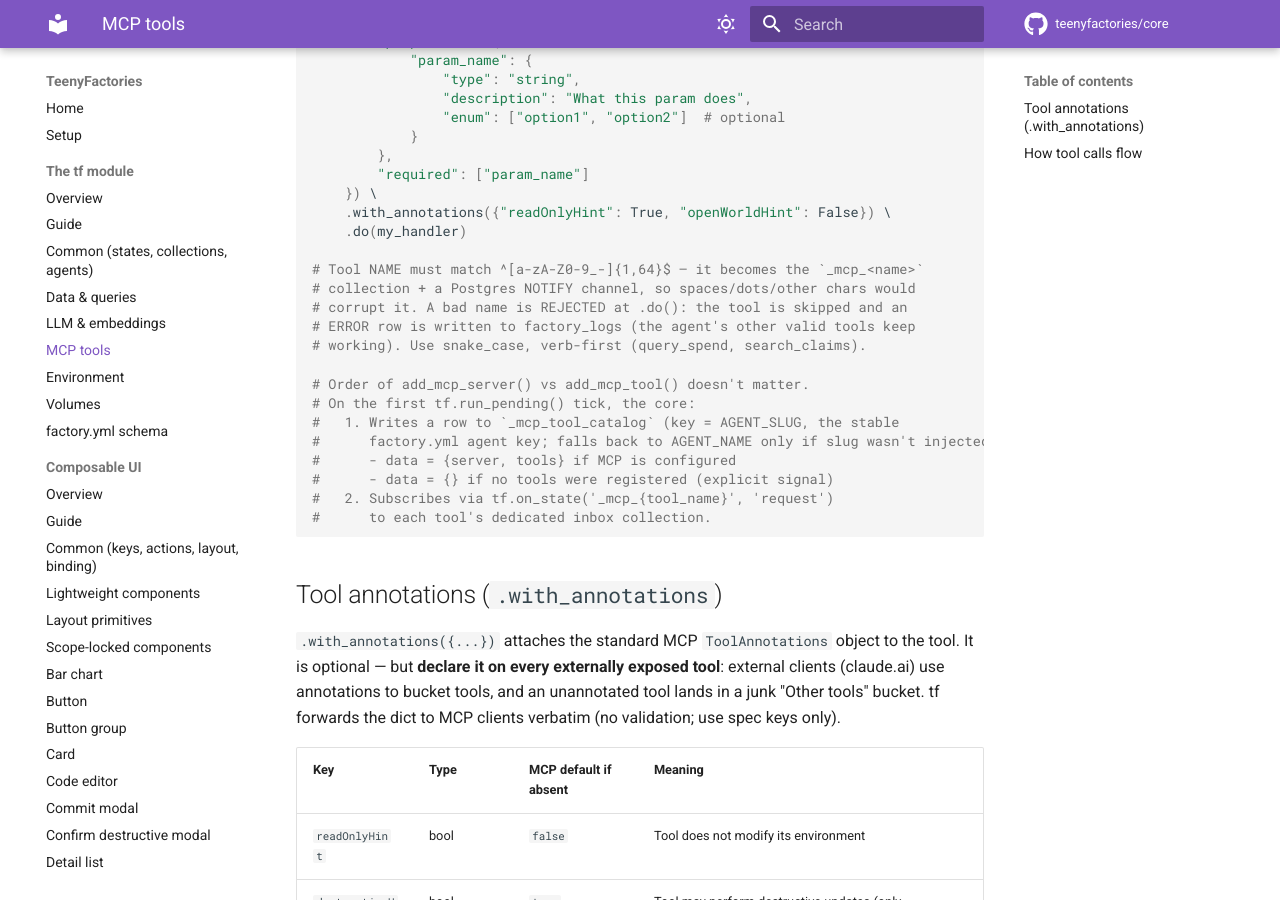
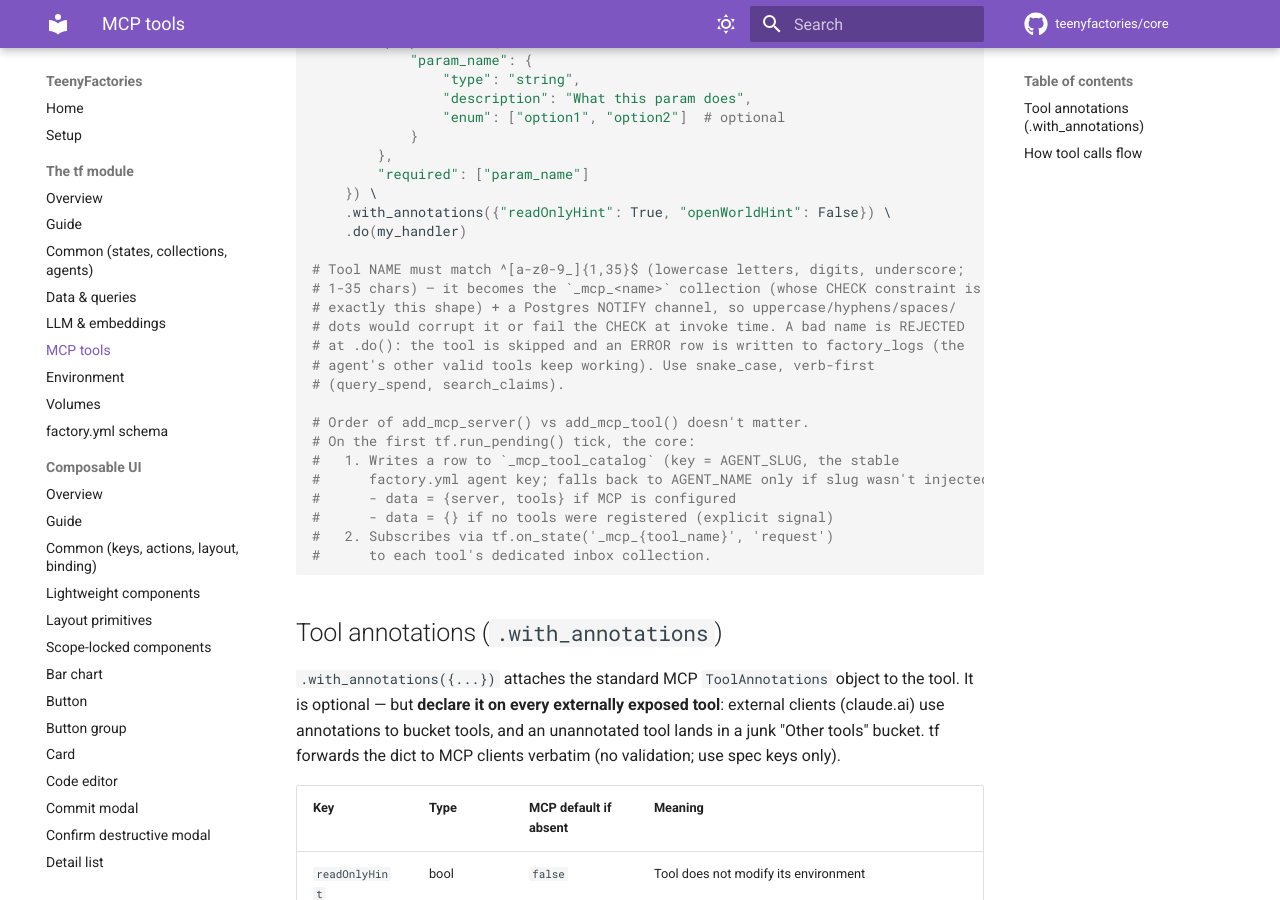
Before and after one commit to teenyfactories/core, an MkDocs documentation site: the page built from docs/reference/tf-mcp.md, in a window 1280 px wide and 900 px high, scrolled down 371 px. Built offline with MkDocs 1.6.1 and Material for MkDocs 9.7.7, drawn with Linux system fonts in a browser that asks for light colours; comment, search, counter and statistics services are not loaded.

Commit message:
fix(mcp): tighten tool-name guard to ^[a-z0-9_]{1,35}$ at publish
Align the .do() registration guard with the _mcp_<name> collection CHECK
so a tool name can no longer register in the catalog yet fail the DB CHECK
at invoke time (listable-but-uncallable). Previously ^[a-zA-Z0-9_-]{1,64}$
admitted names like `Query-Spend`. Bad names still log-and-skip so the
agent's other valid tools keep working. Reference doc + README synced.

```diff
--- a/docs/reference/tf-mcp.md
+++ b/docs/reference/tf-mcp.md
@@ -22,11 +22,13 @@ tf.add_mcp_tool('tool_name', 'Description for the LLM') \
     .with_annotations({"readOnlyHint": True, "openWorldHint": False}) \
     .do(my_handler)
 
-# Tool NAME must match ^[a-zA-Z0-9_-]{1,64}$ — it becomes the `_mcp_<name>`
-# collection + a Postgres NOTIFY channel, so spaces/dots/other chars would
-# corrupt it. A bad name is REJECTED at .do(): the tool is skipped and an
-# ERROR row is written to factory_logs (the agent's other valid tools keep
-# working). Use snake_case, verb-first (query_spend, search_claims).
+# Tool NAME must match ^[a-z0-9_]{1,35}$ (lowercase letters, digits, underscore;
+# 1-35 chars) — it becomes the `_mcp_<name>` collection (whose CHECK constraint is
+# exactly this shape) + a Postgres NOTIFY channel, so uppercase/hyphens/spaces/
+# dots would corrupt it or fail the CHECK at invoke time. A bad name is REJECTED
+# at .do(): the tool is skipped and an ERROR row is written to factory_logs (the
+# agent's other valid tools keep working). Use snake_case, verb-first
+# (query_spend, search_claims).
 
 # Order of add_mcp_server() vs add_mcp_tool() doesn't matter.
 # On the first tf.run_pending() tick, the core:
```
Also changed, not shown: python/README.md (+1 -1 lines), 2 other files.
